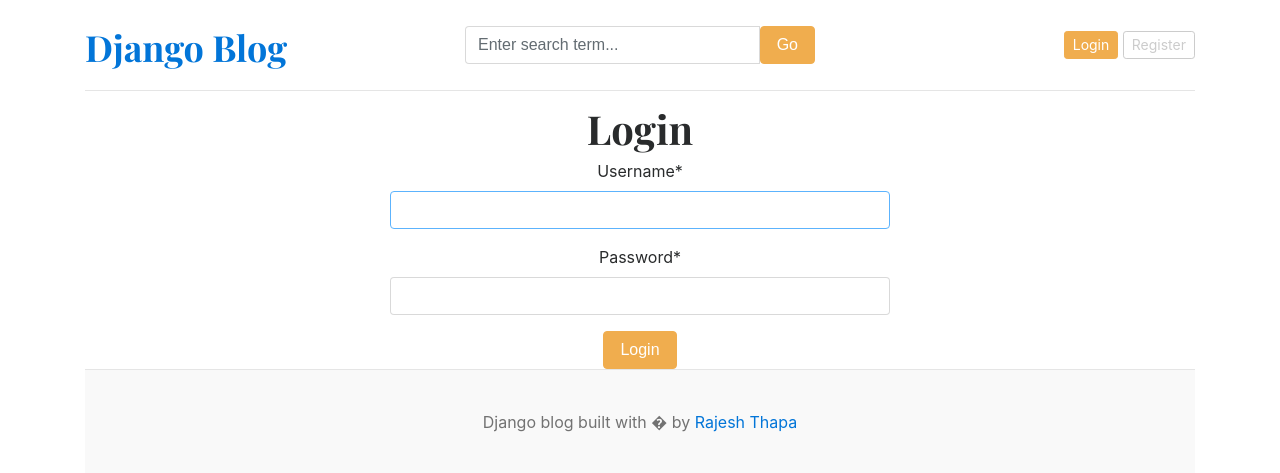
After one commit to rtjsh-dev/Blog, a Django app: page /login/ in a window 1280 px wide. The commit adds this page. Shown: the top 473 px of the page. Run offline with Django 5.2, Linux system fonts and the light colour scheme; data that the repository does not hold is empty; some libraries are stand-ins or nearby versions.

Commit message:
login functionality added

```diff
--- a/Blog/settings.py
+++ b/Blog/settings.py
@@ -39,6 +39,8 @@ INSTALLED_APPS = [
     'django.contrib.staticfiles',
     'Blog_app',
     'assignment',
+    'crispy_forms',
+    'crispy_bootstrap4'
 ]
 
 MIDDLEWARE = [
@@ -125,3 +127,6 @@ STATICFILES_DIRS = [
 
 MEDIA_URL = 'media/'
 MEDIA_ROOT = BASE_DIR / 'media/'
+
+CRISPY_TEMPLATE_PACK = 'bootstrap4'
+CRISPY_ALLOWED_TEMPLATE_PACKS = 'bootstrap4'
--- a/Blog/urls.py
+++ b/Blog/urls.py
@@ -25,6 +25,9 @@ urlpatterns = [
     path('admin/', admin.site.urls),
     path('', views.home, name='home'),
     path('category/', include("Blog_app.urls")),
-    path('<slug:slug>/', BlogView.blog, name="blog"),
+    path('blogs/<slug:slug>/', BlogView.blog, name="blog"),
     path('blogs/search/', BlogView.search, name="search"),
+    path('register/', views.register, name="register"),
+    path('login/', views.login, name="login"),
+    path('logout/', views.logout, name="logout"),
 ] + static(settings.MEDIA_URL, document_root=settings.MEDIA_ROOT)
--- a/Blog/views.py
+++ b/Blog/views.py
@@ -1,7 +1,10 @@
-from django.shortcuts import render, get_object_or_404
+from django.shortcuts import render, get_object_or_404, redirect
 from Blog_app.models import Category,Blog
 from assignment.models import About
 from django.db.models import Q
+from .forms import UserRegistration
+from django.contrib.auth.forms import AuthenticationForm
+from django.contrib import auth
 
 def home(request):
   try:
@@ -12,8 +15,6 @@ def home(request):
   category = Category.objects.all()
   featuered_post = Blog.objects.filter(is_Featured=True, status="Published").order_by('-updated_At')
   posts = Blog.objects.filter(is_Featured=False, status="Published")
-  # print(posts)
-  # print(featuered_post)
   context = {
     'about': about,
     'featured_post' : featuered_post,
@@ -39,3 +40,36 @@ def search(request):
     "blog": blog,
   }
   return render(request, 'search.html', context)
+
+def register(request):
+  if request.method == 'POST':
+    form = UserRegistration(request.POST)
+    if form.is_valid():
+      form.save()
+      return redirect('register')
+  else:
+    form = UserRegistration()
+  context = {
+    'form': form,
+  }
+  return render(request, 'register.html', context)
+
+def login(request):
+  if request.method == 'POST':
+    form = AuthenticationForm(request, request.POST)
+    if form.is_valid():
+      username = form.cleaned_data['username']
+      password = form.cleaned_data['password']
+      user = auth.authenticate(username=username, password=password)
+      if user is not None:
+        auth.login(request,user)
+      return redirect('home')
+  form = AuthenticationForm()
+  context = {
+    'form': form,
+  }
+  return render(request, 'login.html', context)
+
+def logout(request):
+  auth.logout(request)
+  return redirect('home')
--- a/template/base.html
+++ b/template/base.html
@@ -30,8 +30,14 @@
           </form>
         </div>
         <div class="col-4 d-flex justify-content-end align-items-center">
-          <a class="btn btn-sm btn-warning" href="#">Login</a> &nbsp;
-          <a class="btn btn-sm btn-outline-secondary" href="#">Register</a>
+          {% if not user.is_authenticated %}
+          <a class="btn btn-sm btn-warning" href="{% url 'login' %}">Login</a> &nbsp;
+          <a class="btn btn-sm btn-outline-secondary" href="{% url 'register' %}">Register</a>
+          {% else %}
+          <span>{{user}}</span>
+          &nbsp;
+          <span><a href="{% url 'logout' %}">Logout</a></span>
+          {% endif %}
         </div>
       </div>
     </header>
--- /dev/null
+++ b/template/login.html
@@ -0,0 +1,16 @@
+{% extends 'base.html' %}
+
+{% block content %}
+{% load crispy_forms_tags %}
+
+<div style="width: 500px; margin: auto;">
+  <h1 class="text-center">Login</h1>
+  <form action="{% url 'login' %}" method="POST">
+    {% csrf_token %}
+    <div style="text-align: center;">
+      {{form | crispy}}
+      <button type="submit" class="btn btn-warning">Login</button>
+    </div>
+  </form>
+</div>
+{% endblock %}
```
Also changed, not shown: Blog/forms.py (added, +7 -0 lines), template/register.html (added, +16 -0 lines).
